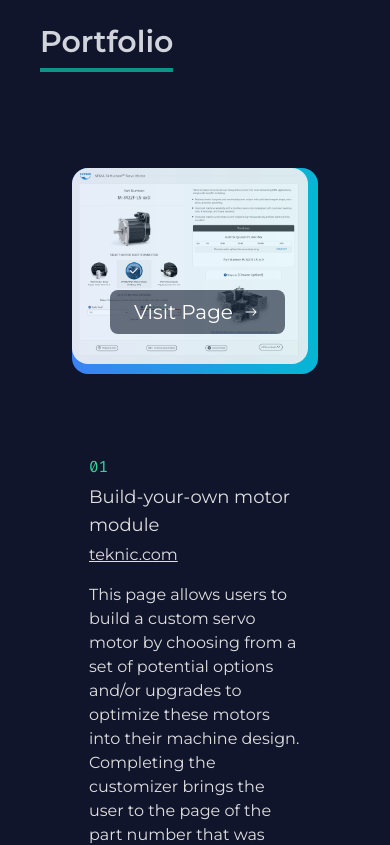
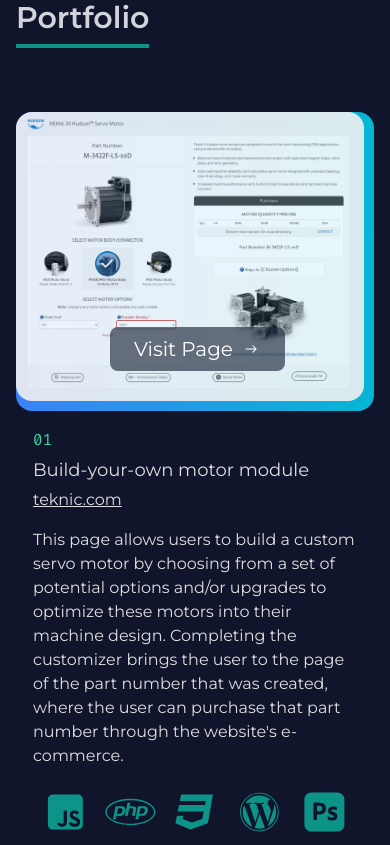
Before and after one commit to dssmith-0617/dave-smith-is-me, a Next.js app: page / in a window 390 px wide. Shown: the part 2560-3405 px from the top of the page. Built offline with nearby package versions, Linux system fonts and the light colour scheme.

Commit message:
Mobile stylings

```diff
--- a/src/app/components/Nav.jsx
+++ b/src/app/components/Nav.jsx
@@ -63,7 +63,7 @@ function Nav() {
       </div>
 
       {nav && (
-        <ul className="flex flex-col justify-center items-center absolute top-0 left-0 w-full h-screen bg-header-blue text-gray-300 upp">
+        <ul className="flex flex-col justify-center items-center absolute top-0 left-0 w-full h-screen bg-[#151b39] text-gray-300 upp">
           {links.map(({ id, link }) => (
             <li
               key={id}
--- a/src/app/components/Portfolio.jsx
+++ b/src/app/components/Portfolio.jsx
@@ -73,13 +73,13 @@ function Portfolio() {
   return (
     <div id="Portfolio" className="w-full max-w-[1600px] mx-auto mt-[50px]">
         <div className="flex lg:flex-row md:flex-col sm:flex-col">
-            <div className="basis-full p-10">
+            <div className="basis-full p-4 lg:p-10">
                 <div className='text-3xl font-semibold text-gray-300 border-b-4 border-teal-600 max-w-max pb-2 mb-16'>
                     Portfolio
                 </div>
                 {projects.map(({ id, title, url, urlName, image, explainer, challenges, icon1, icon2, icon3, icon4, icon5 }) => (
                 <div key={id} className="relative w-full mb-48 basis-full flex flex-col lg:flex-row">
-                    <div className='basis-full w-full lg:basis-1/2 p-8'>
+                    <div className='basis-full w-full lg:basis-1/2 lg:p-8 mx-auto'>
                         <div className='portfolio-image relative bg-gradient-to-l from-cyan-500 to-blue-500 rounded-2xl max-w-max max-h-max w-full pr-[10px] pb-[10px] hover:p-0 transition-all'>
                             <Image src={image} width="750" height="622" className="rounded-2xl relative z-20 transition-all duration-300 w-full max-w-max opacity-90 hover:opacity-100" />
                             <div className="more-about-me absolute top-1/4 z-30 w-3/4 left-[12.5%] opacity-0 transition-all text-sm duration-300 text-white bg-slate-800/65 p-6 rounded-xl ">
@@ -91,7 +91,7 @@ function Portfolio() {
                         </div>
                     </div>
 
-                    <div className='relative z-20 max-w-[650px] basis-full w-full lg:basis-1/2 p-8'>
+                    <div className='relative z-20 max-w-[650px] basis-full w-full lg:basis-1/2 lg:p-8 mx-auto'>
                         <div className='rounded-2xl p-[1px] relative top-[12%] mx-auto'>
                             <div className='rounded-[16px]'>
                                 <div className="p-4">
```
